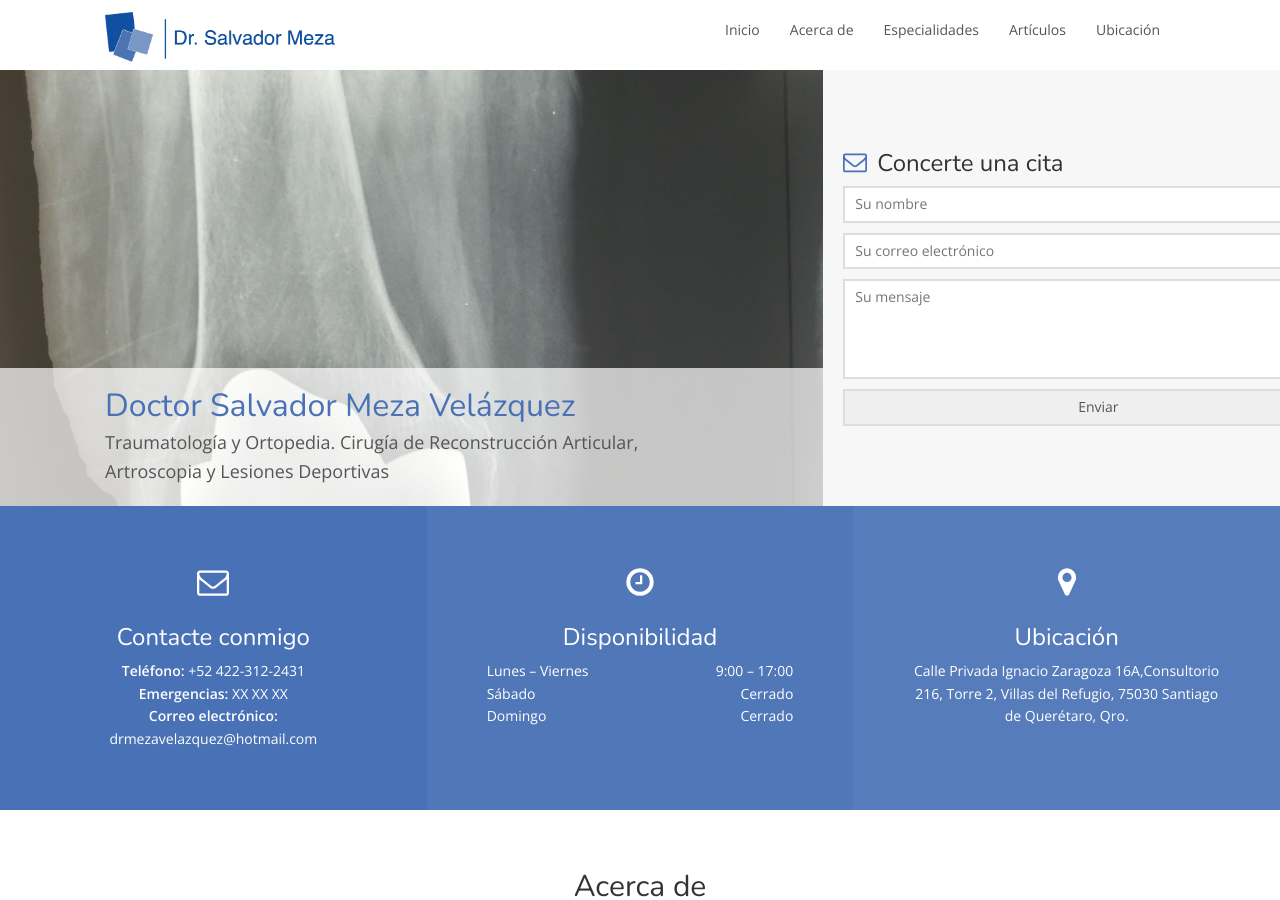
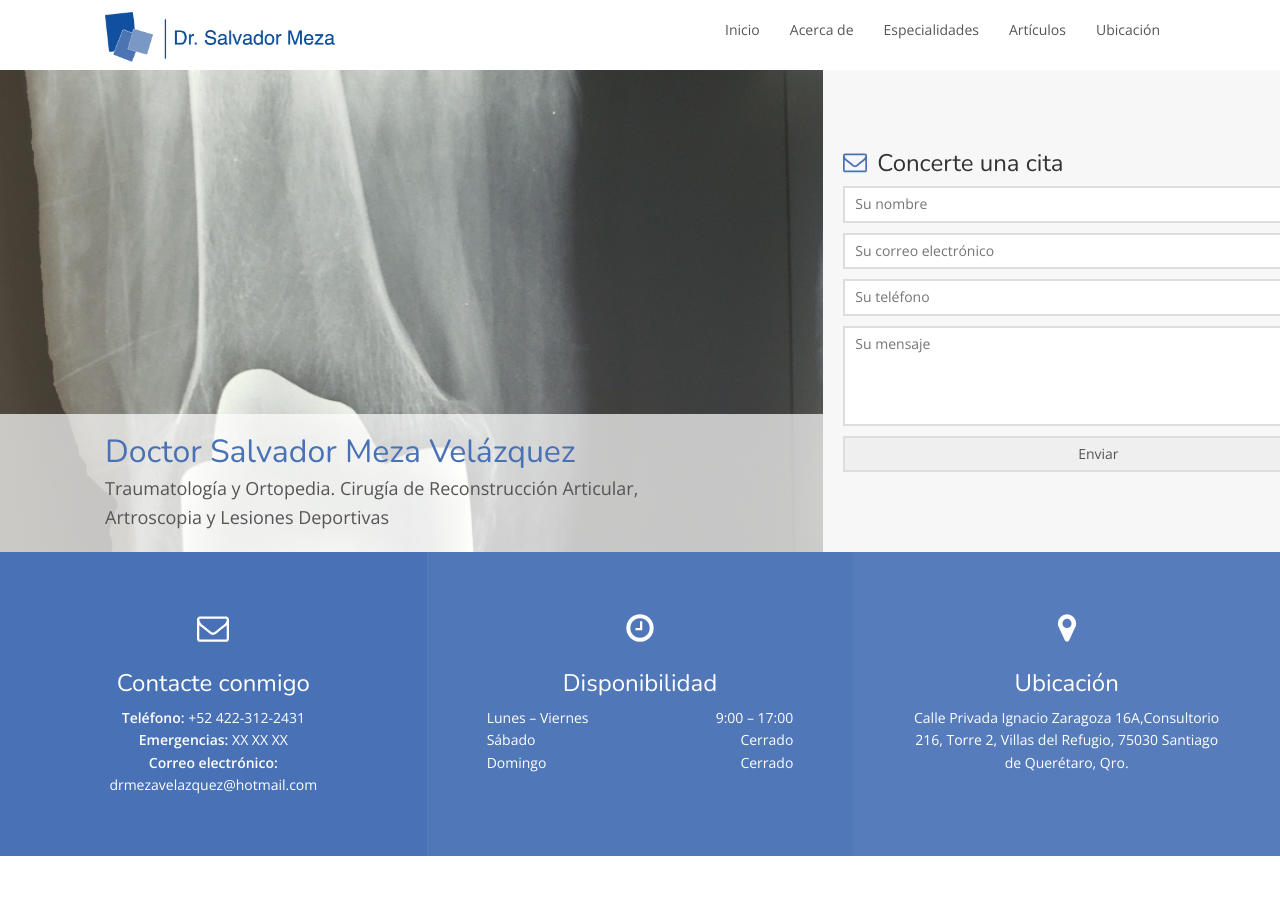
Before and after one commit to kecho05/dr, a Jekyll site: the page built from index.html, in a window 1280 px wide and 900 px high. Built offline with Jekyll 4.4.1, drawn with Linux system fonts in a browser that asks for light colours; nearby versions of some CDN libraries.

Commit message:
Update index.html

```diff
--- a/index.html
+++ b/index.html
@@ -41,13 +41,16 @@ layout: default
                     <input type="email" name="_replyto" placeholder="Su correo electrónico">
                 </div>
                 <div class="form-field">
+                    <input type="text" name="phone" placeholder="Su teléfono">
+                </div>
+                <div class="form-field">
                     <textarea name="message" placeholder="Su mensaje"></textarea>
                 </div>
                 <!--<input type="file" name="file" placeholder="Attachments (optional)">-->
-                <input type="hidden" name="_subject" value="Nuevo mensaje desde web">
+                <input type="hidden" name="_subject" value="Contact form submitted">
+                <input type="hidden" name="_after" value="https://www.dr-meza-artrocenter.mx/">
                 <input type="hidden" name="_honeypot" value="">
-                <input type="hidden" name="_confirmation" value="Su mensaje se ha enviado correctamente">
-                <input type="hidden" name="_after" value="https://kecho05.github.io/dr/">
+                <input type="hidden" name="_confirmation" value="">
                 <input type="submit" value="Enviar">
             </form>
         </div>
```
